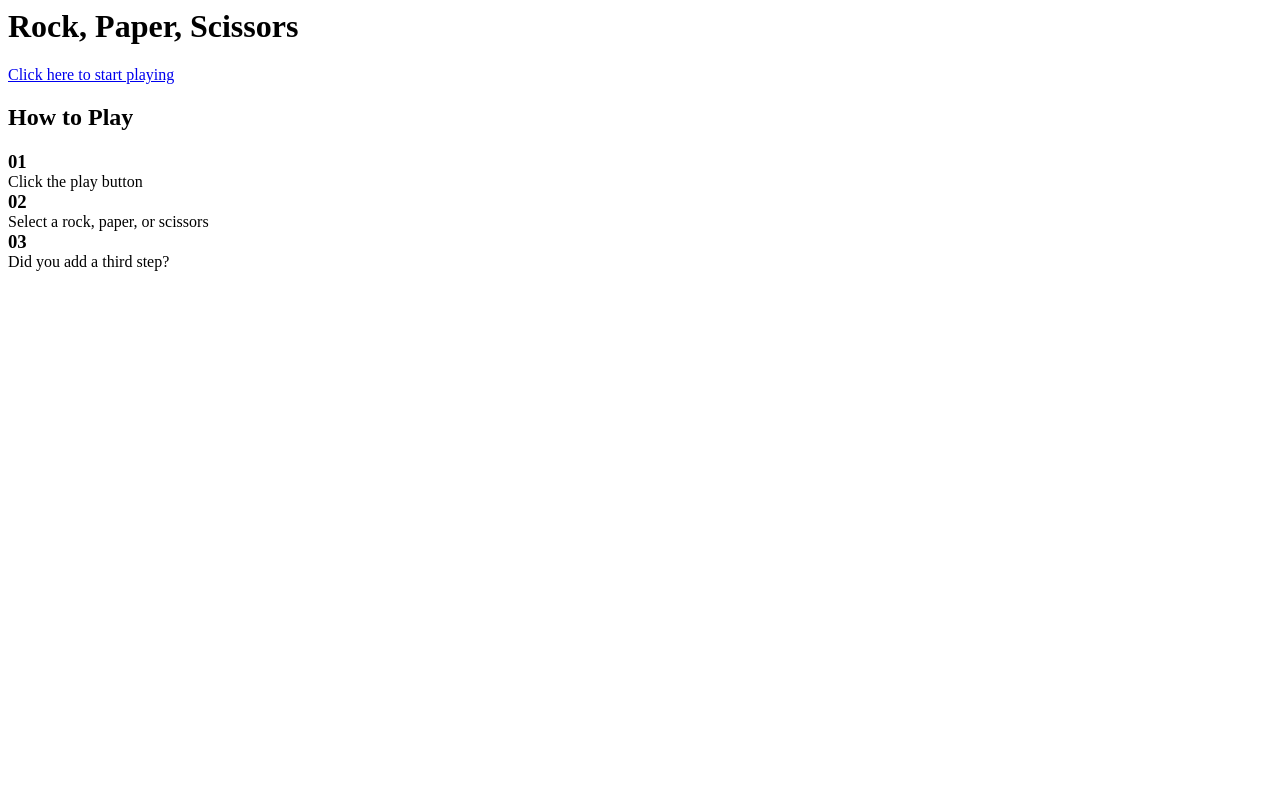
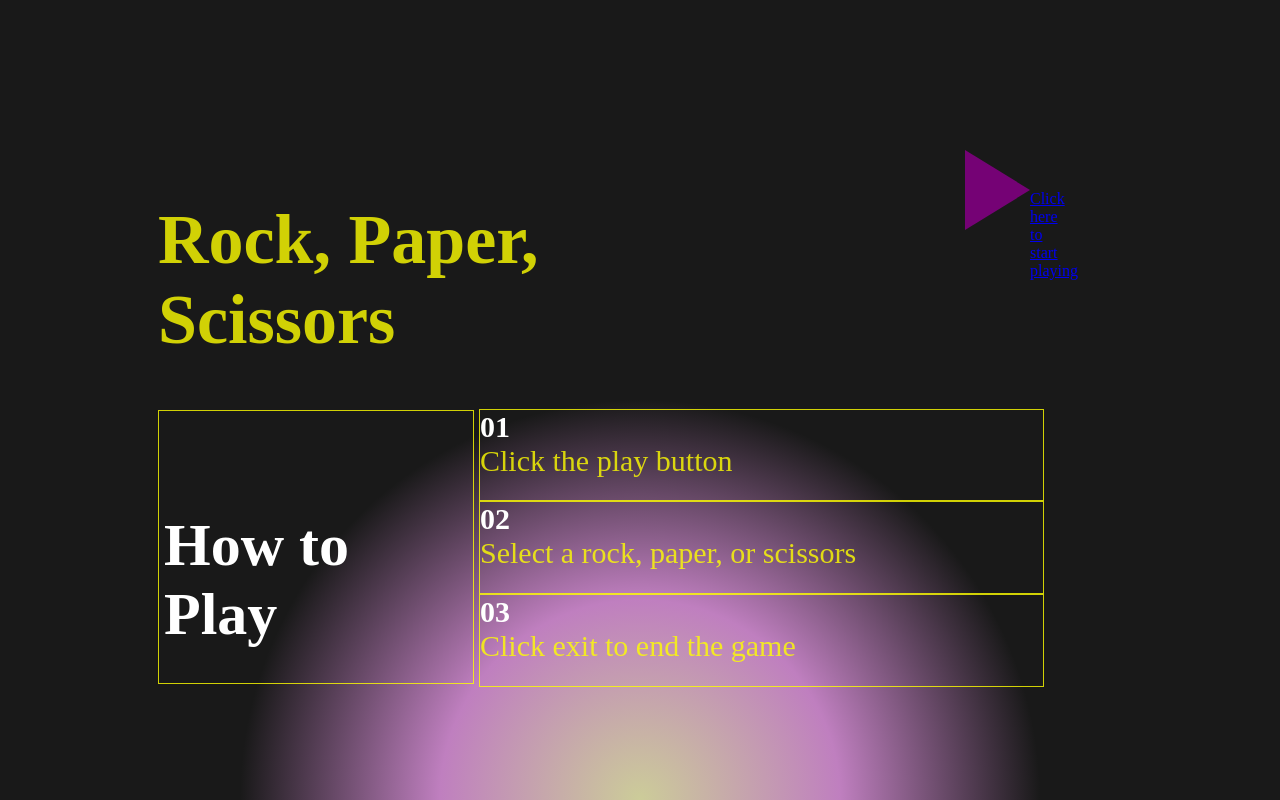
Before and after one commit to reesedychiao/rock-paper-scissors, a plain HTML site: page index.html in a window 1280 px wide. Drawn offline with Linux system fonts and the light colour scheme.

Commit message:
designed the home page

```diff
--- a/index.html
+++ b/index.html
@@ -1,37 +1,40 @@
 <html>
   <head>
     <title>
-      Rock, Paper, Scissors
+        ock, Paper, Scissors
     </title>
     <link rel="stylesheet" href="style.css">
   </head>
   <body class="home">
-    <h1>Rock, Paper, Scissors</h1>
+    <h1>Rock, Paper,
+      <br> Scissors
+    </h1>
 
     <a href="/play.html" class="play-button">
       Click here to start playing
     </a>
 
-    <h2>How to Play</h2>
+    <div class="steps">
+      <h2>How to Play</h2>
 
-    <div class="instruction-step">
+    <div class="instruction-step first">
       <h3>01</h3>
       <div>
         Click the play button
       </div>
     </div>
 
-    <div class="instruction-step">
+    <div class="instruction-step second">
       <h3>02</h3>
       <div>
         Select a rock, paper, or scissors
       </div>
     </div>
 
-    <div class="instruction-step">
+    <div class="instruction-step third">
       <h3>03</h3>
       <div>
-        Did you add a third step?
+        Click exit to end the game
       </div>
     </div>
 
--- a/style.css
+++ b/style.css
@@ -1,28 +1,75 @@
 body {
   /* Change the background color */
+  background-image: radial-gradient(400px circle at bottom, rgb(128,128,0,0.4), rgb(128,0,128,0.5), rgb(0,0,0,0.9));
 }
 
 body.play {
   /* Change the background color of the play page only */
+  background-image: radial-gradient(400px circle at bottom right, rgb(128,128,0,0.4), rgb(128,0,128,0.5), rgb(0,0,0,0.9));
 }
 
 .play-button {
   /* The play button */
   /* Your design might be hard but if you're up for a challenge go for it! */
+  width: 0;
+  height: 0;
+  border-top: 40px solid transparent;
+  border-left: 65px solid rgb(128,0,128,0.9);
+  border-bottom: 40px solid transparent;
+  position: absolute;
+  top: 150;
+  right: 250;
 }
 
 .instruction-step {
   /* This targets ALL the instruction steps */
   /* For your design you will have to learn the difference between margin and padding. */
+  box-sizing: border-box;
+  height: 34%;
+  width: 180%;
+  border: 1px solid rgb(255,255,0,0.8);
+  margin-left: 320;
+  color: rgb(255,255,0,0.8);
+  font-size: 30px;
+}
+
+.instruction-step.first {
+  margin-top: -290;
 }
 
 .instruction-step h3 {
   /* This is the number of each instruction step but won't change other h3's */
   margin: 0;
+  color: white;
+  font-size: 30px;
+}
+
+.steps {
+  box-sizing: border-box;
+  height: 35%;
+  width: 25%;
+  border: 1px solid rgb(255,255,0,0.8);
+  margin-top: 50;
+  margin-left: 150;
+}
+
+.steps h2 {
+  color: white;
+  font-size: 60px;
+  margin-left: 5;
+  margin-top: 100;
+}
+
+.home h1 {
+  color: rgb(255,255,0,0.8);
+  font-size: 70px;
+  margin-left: 150;
+  margin-top: 200;
 }
 
 .counter {
   /* General styles for the compuer's choice. Size, background color etc. Applies to any of the choices */
+
 }
 
 .rock {
```
Also changed, not shown: 1 other file.
